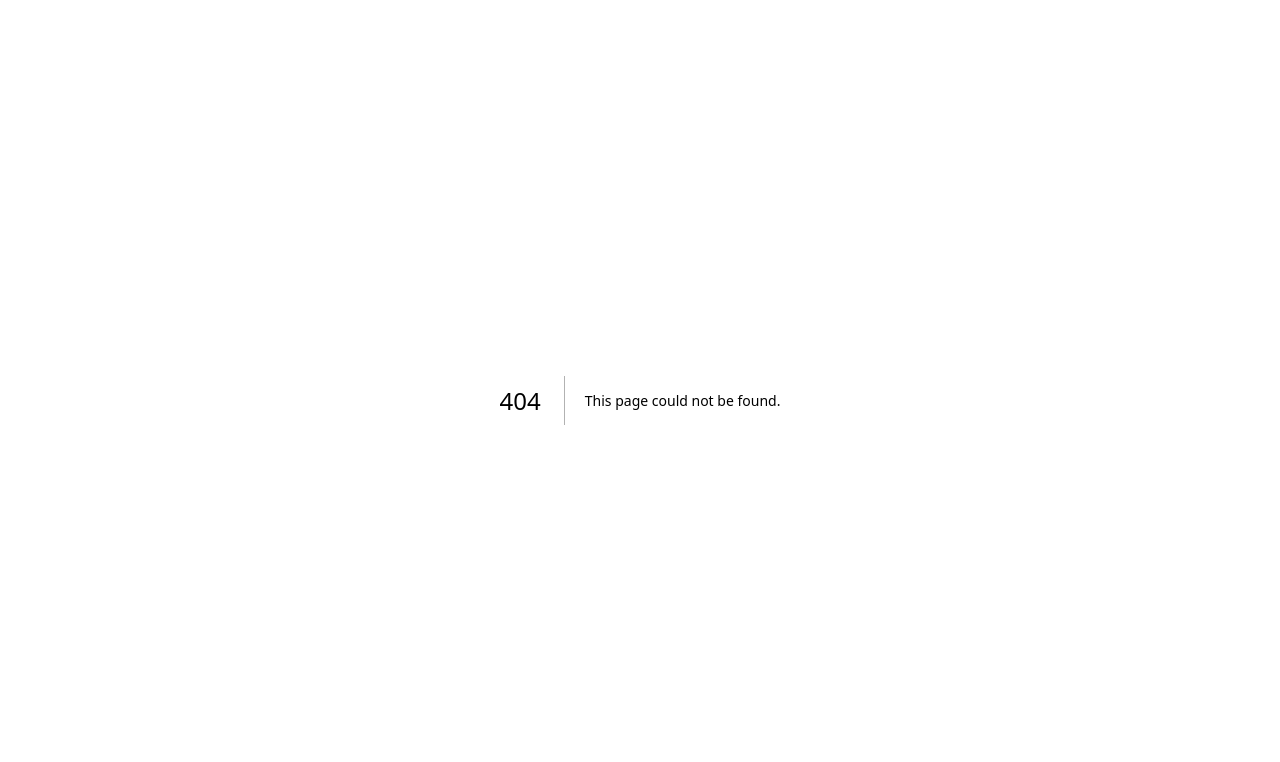
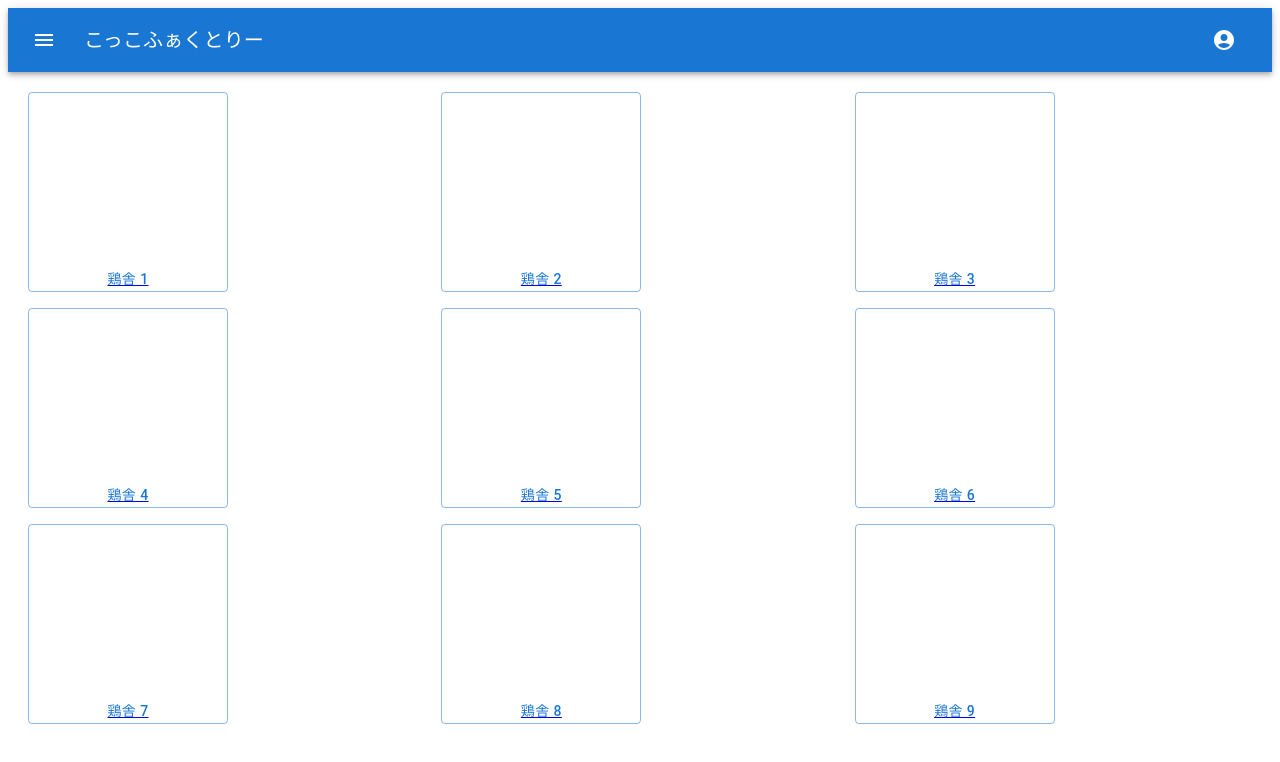
Before and after one commit to chigitako/KCL-CA, a Next.js app in the folder kokkofactory/: page /keisha in a window 1280 px wide. Before the commit this address had no page. Shown: the top 762 px of the page. Built offline with nearby package versions, Linux system fonts and the light colour scheme.

Commit message:
鶏舎ページを作成しました

```diff
--- a/kokkofactory/package.json
+++ b/kokkofactory/package.json
@@ -13,7 +13,7 @@
     "@emotion/styled": "^11.13.0",
     "@mui/icons-material": "^6.1.6",
     "@mui/material": "^6.1.6",
-    "next": "15.0.2",
+    "next": "^15.0.2",
     "react": "^18.3.1",
     "react-dom": "^18.3.1",
     "react-router-dom": "^6.27.0"
--- /dev/null
+++ b/kokkofactory/src/pages/keisha.tsx
@@ -0,0 +1,24 @@
+import React from "react";
+import Grid from "@mui/material/Grid";
+import BasicButtons from "../components/Button"; // Buttonのインポートを修正
+import AppBar from "../components/AppBar";
+
+const CoopSelectionPage: React.FC = () => {
+  return (
+    <div>
+      <AppBar />
+      <Grid container spacing={2} style={{ padding: "20px" }}>
+        {[1, 2, 3, 4, 5, 6, 7, 8, 9].map((coopId) => (
+          <Grid item xs={4} key={coopId}>
+            <BasicButtons
+              label={`鶏舎 ${coopId}`}
+              path={`/coop/${coopId}`} // 遷移先のパスを指定
+            />
+          </Grid>
+        ))}
+      </Grid>
+    </div>
+  );
+};
+
+export default CoopSelectionPage;
```
Also changed, not shown: kokkofactory/src/pages/test.tsx (+5 -6 lines), 2 other files (tests, documents, lock files or other folders).
